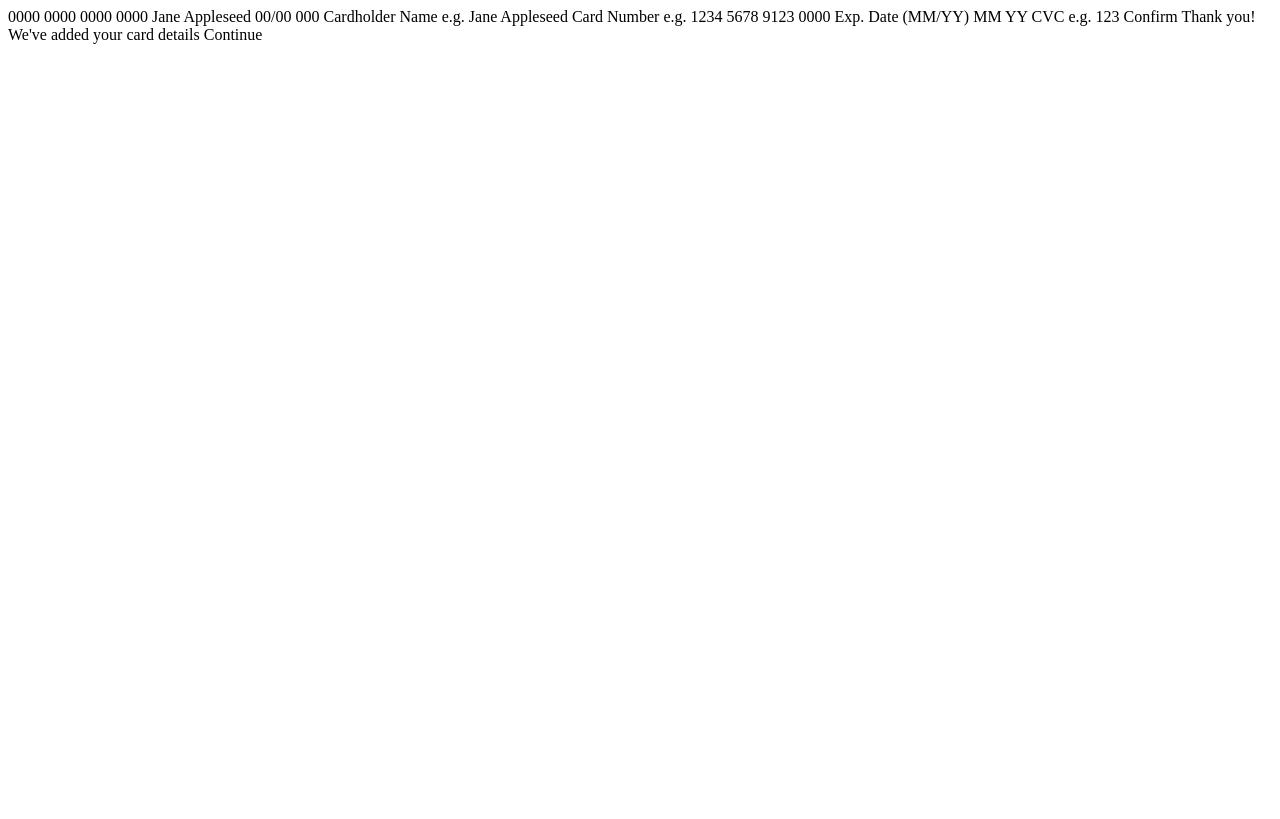
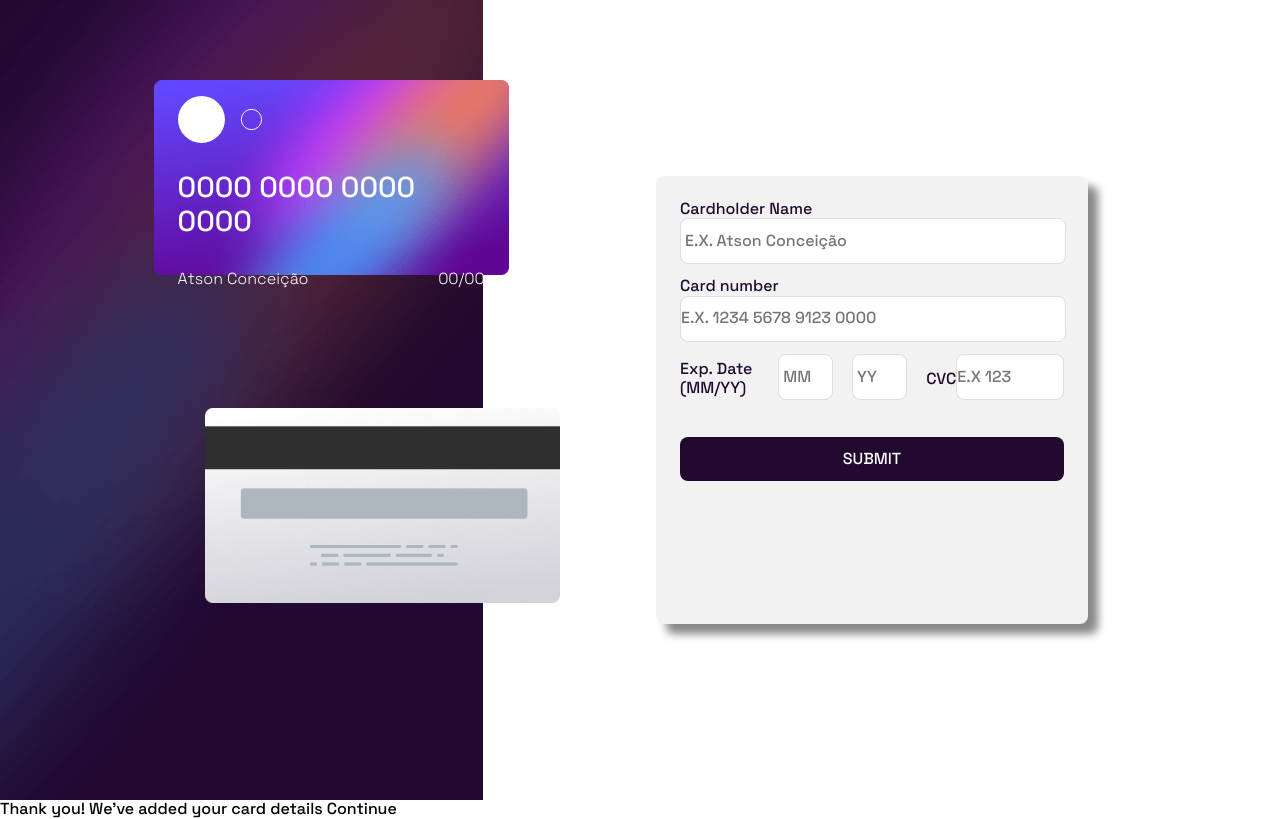
Before and after one commit to atsonsc/interactive-card-details-form-main, a plain HTML site: page index.html in a window 1280 px wide. Drawn offline with Linux system fonts and the light colour scheme.

Commit message:
layout finshed,need to add JavaScript file.

```diff
--- a/CSS/styles.css
+++ b/CSS/styles.css
@@ -6,4 +6,130 @@
     --violeta-acinzentado-escuro: hsl(279, 6%, 55%);
     --violeta-escuro: hsl(278, 68%, 11%);
     --fonte-principal:'Space Grotesk', sans-serif;
+
 }
+
+body{
+    font-family: var(--fonte-principal);
+    font-size: 16px;
+}
+
+.row{
+    display: flex;
+    height: 100vh;
+    width: 100vw;
+}
+
+.cards{
+    background: url(/images/bg-main-desktop.png);
+    background-repeat: no-repeat;
+    height: 100vh;
+    position: relative;
+    width: 40vw;
+}
+.card__front{
+    background: url(/images/bg-card-front.png);
+    background-repeat: no-repeat;
+    background-size: contain;
+   height: 40%;
+    left: 30%;
+    padding: 1rem 1.5rem;
+    position: absolute;
+    top: 10%;
+    width: 60%;
+}
+.card__number{
+    display: block;
+    color: var(--branco);
+    font-size: 1.8rem;
+    margin-top: 1.5rem;
+}
+
+.card__name, .card__date{
+    color: var(--branco);
+    font-weight: 300;
+    font-size: 1rem;
+}
+
+.card__front div{
+    display: flex;
+    align-items: center;
+    justify-content: space-between;
+    margin-top: 1rem;
+}
+.card__date{
+    display: block;
+
+}
+.card__back{
+    background: url(/images/bg-card-back.png);
+    background-repeat: no-repeat;
+    background-size: contain;
+    bottom: 5%;
+    height: 40%;
+    padding: 1rem 1.5rem;
+    position: absolute;
+    left: 40%;
+    width: 60%;
+}
+.form{
+    align-items: center;
+    background-color: var(--branco);
+
+    display: flex;
+    justify-content: center;
+    height: 100vh;
+    width: 60vw;
+}
+.form__container{
+    background-color: #f2f2f2;
+    box-shadow: 10px 10px 8px #888888;
+    border-radius: 8px;
+    height: 50vh;
+    padding: 1.5rem;
+    position: absolute;
+    right: 15%;
+    width: 30vw;
+}
+label{
+    color: var(--violeta-escuro);
+    margin-bottom: 10px;
+}
+input {
+    border: 1px solid var(--branco-acinzetado-violeta);
+    border-radius: 8px;
+    margin-bottom: .8rem;
+    padding: .8rem 0;
+    width: 100%;
+}
+
+input::-webkit-input-placeholder{
+
+    margin-right: 1rem;
+}
+
+#date{
+    width: 20%;
+    margin-right: 1.2rem;
+}
+#cvc{
+
+    width: 40%;
+}
+#confirm{
+    border-radius: 8px;
+    color: var(--branco);
+    background:var(--violeta-escuro);
+    border: none;
+    margin-top: 1.5rem;
+    padding: .8rem 0;
+    text-transform: uppercase;
+    width: 100%;
+
+}
+form div{
+    align-items: center;
+    display: flex;
+    justify-content: space-around;
+
+}
--- a/index.html
+++ b/index.html
@@ -1,45 +1,67 @@
 <!DOCTYPE html>
-<html lang="en">
+<html lang="pt-br">
+
 <head>
   <meta charset="UTF-8">
-  <meta name="viewport" content="width=device-width, initial-scale=1.0"> <!-- displays site properly based on user's device -->
+  <meta name="viewport" content="width=device-width, initial-scale=1.0">
+  <!-- displays site properly based on user's device -->
 
   <link rel="icon" type="image/png" sizes="32x32" href="./images/favicon-32x32.png">
-  <link href="/CSS/styles.css" rel="stylesheet" >
+  <link rel="preconnect" href="https://fonts.googleapis.com">
+  <link rel="preconnect" href="https://fonts.gstatic.com" crossorigin>
+  <link href="https://fonts.googleapis.com/css2?family=Space+Grotesk:wght@300;500&display=swap" rel="stylesheet">
+  <link href="/CSS/normalize.css" rel="stylesheet">
+  <link href="./CSS/reset.css" rel="stylesheet">
+  <link href="/CSS/styles.css" rel="stylesheet">
 
   <title>Interactive card details form</title>
 
 
 </head>
+
 <body>
+  <main class="row">
+    <section class="cards">
+      <div class="card__front">
+        <img src="/images/card-logo.svg" alt="">
+        <span class="card__number">0000 0000 0000 0000</span>
+        <div>
+          <p class="card__name">Atson Conceição</p>
+          <span class="card__date"> 00/00</span>
+        </div>
+      </div>
+      <div class="card__back">
 
-  0000 0000 0000 0000
-  Jane Appleseed
-  00/00
+      </div>
 
-  000
+    </section>
+    <section class="form">
+      <div class="form__container">
+        <form action="" method="post">
+          <label for="name">Cardholder Name</label><br>
+          <input type="text" name="Cardholder Name" placeholder=" E.X. Atson Conceição" id="name">
+          <br><label for="number">Card number</label><br>
+          <input type="number" name="Card number" placeholder="E.X. 1234 5678 9123 0000" id="number">
+          <div>
+            <label for="Date">Exp. Date (MM/YY) </label><br>
+            <input type="text" name="Date" placeholder=" MM" id="date">
+            <input type="text" name="Date" placeholder=" YY" id="date"><br>
+            <label for="CVC">CVC </label>
+            <br><input type="text" name="CVC" placeholder="E.X 123" id="cvc">
+          </div>
 
-  Cardholder Name
-  e.g. Jane Appleseed
+          <input type="submit" name="Confirm" id="confirm">
+        </form>
 
-  Card Number
-  e.g. 1234 5678 9123 0000
+      </div>
 
-  Exp. Date (MM/YY)
-  MM
-  YY
-
-  CVC
-  e.g. 123
-
-  Confirm
-
-  <!-- Completed state start -->
+    </section>
+  </main>
 
   Thank you!
   We've added your card details
   Continue
+<script src="/script.js"></script>
+</body>
 
-
-</body>
 </html>
```
Also changed, not shown: script.js (added).
